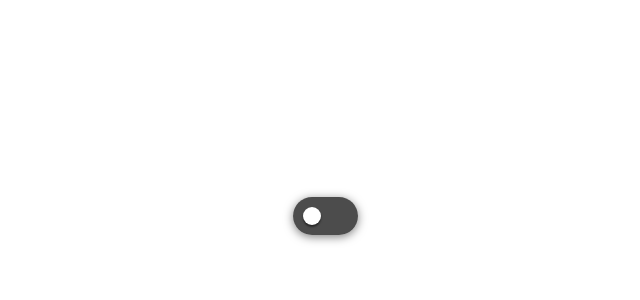
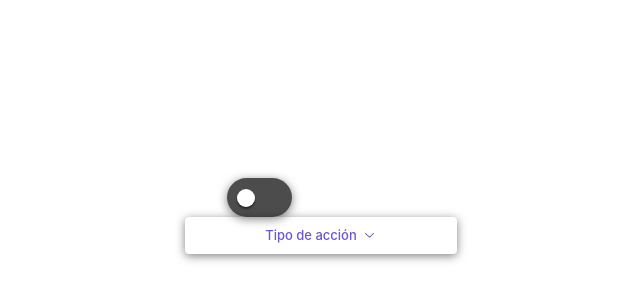
Before and after one commit to camdd/practica-liftun, a React (Vite) app: page / in a window 1280 px wide. Shown: the part 184-484 px from the top of the page, without its empty margins (319-959 px from the left). Built offline with nearby package versions, Linux system fonts and the light colour scheme.

Commit message:
creado el actionSelector

```diff
--- a/package.json
+++ b/package.json
@@ -11,6 +11,8 @@
   },
   "dependencies": {
     "@radix-ui/colors": "^3.0.0",
+    "@radix-ui/react-icons": "^1.3.0",
+    "@radix-ui/react-select": "^2.0.0",
     "@radix-ui/react-switch": "^1.0.3",
     "@radix-ui/themes": "^2.0.2",
     "react": "^18.2.0",
--- a/src/App.jsx
+++ b/src/App.jsx
@@ -1,4 +1,5 @@
 import OptionSwitch from './components/OptionSwitch'
+import ActionSelector from './components/ActionSelector'
 import './App.css'
 
 function App() {
@@ -6,7 +7,9 @@ function App() {
 
   return (
     <>
-  <OptionSwitch/>
+    <OptionSwitch/>
+    <ActionSelector/>
+
     </>
   )
 }
--- a/src/components/ActionSelector/ActionSelector.css
+++ b/src/components/ActionSelector/ActionSelector.css
@@ -0,0 +1,102 @@
+@import '@radix-ui/colors/black-alpha.css';
+@import '@radix-ui/colors/mauve.css';
+@import '@radix-ui/colors/violet.css';
+
+/* reset */
+button {
+  all: unset;
+}
+
+.SelectTrigger {
+  width: 250px;
+  display: inline-flex;
+  align-items: center;
+  justify-content: center;
+  border-radius: 4px;
+  padding: 0 10px;
+  font-size: 13px;
+  line-height: 1;
+  height: 35px;
+  gap: 5px;
+  background-color: white;
+  color: var(--violet-11);
+  box-shadow: 0 2px 10px var(--black-a7);
+}
+.SelectTrigger:hover {
+  background-color: var(--mauve-3);
+}
+.SelectTrigger:focus {
+  box-shadow: 0 0 0 2px black;
+}
+.SelectTrigger[data-placeholder] {
+  color: var(--violet-9);
+}
+
+.SelectIcon {
+  color: Var(--violet-11);
+}
+
+.SelectContent {
+  overflow: hidden;
+  background-color: white;
+  border-radius: 6px;
+  box-shadow: 0px 10px 38px -10px rgba(22, 23, 24, 0.35), 0px 10px 20px -15px rgba(22, 23, 24, 0.2);
+}
+
+.SelectViewport {
+  padding: 5px;
+}
+
+.SelectItem {
+  font-size: 13px;
+  line-height: 1;
+  color: var(--violet-11);
+  border-radius: 3px;
+  display: flex;
+  align-items: center;
+  height: 25px;
+  padding: 0 35px 0 25px;
+  position: relative;
+  user-select: none;
+}
+.SelectItem[data-disabled] {
+  color: var(--mauve-8);
+  pointer-events: none;
+}
+.SelectItem[data-highlighted] {
+  outline: none;
+  background-color: var(--violet-9);
+  color: var(--violet-1);
+}
+
+.SelectLabel {
+  padding: 0 25px;
+  font-size: 12px;
+  line-height: 25px;
+  color: var(--mauve-11);
+}
+
+.SelectSeparator {
+  height: 1px;
+  background-color: var(--violet-6);
+  margin: 5px;
+}
+
+.SelectItemIndicator {
+  position: absolute;
+  left: 0;
+  width: 25px;
+  display: inline-flex;
+  align-items: center;
+  justify-content: center;
+}
+
+.SelectScrollButton {
+  display: flex;
+  align-items: center;
+  justify-content: center;
+  height: 25px;
+  background-color: white;
+  color: var(--violet-11);
+  cursor: default;
+}
--- a/src/components/ActionSelector/ActionSelector.jsx
+++ b/src/components/ActionSelector/ActionSelector.jsx
@@ -1,8 +1,101 @@
+/* eslint-disable no-unused-vars */
+/* eslint-disable react/prop-types */
+/* eslint-disable react/display-name */
+import React, {useState} from "react";
+import * as Select from "@radix-ui/react-select";
+import classnames from "classnames";
+import {
+  CheckIcon,
+  ChevronDownIcon,
+  ChevronUpIcon,
+} from "@radix-ui/react-icons";
+import "./ActionSelector.css";
+
 const ActionSelector = () => {
-    return(
-       <>
-       </>
-    )
-   }
+    const [isOpen, setIsOpen] = useState(false);
+  const [selectedValue, setSelectedValue] = useState(null);
 
-   export default ActionSelector
+  const handleOpenChange = (open) => {
+    setIsOpen(open);
+  };
+
+  const handleValueChange = (value) => {
+    setSelectedValue(value);
+    setIsOpen(false); // Cierra el menú al seleccionar un ítem
+  };
+
+
+  return (
+    <Select.Root open={isOpen} onOpenChange={handleOpenChange}>
+      <Select.Trigger className="SelectTrigger" aria-label="Action-type">
+        <Select.Value placeholder="Tipo de acción" />
+        <Select.Icon className="SelectIcon">
+        {isOpen ? <ChevronUpIcon /> : <ChevronDownIcon />}
+        </Select.Icon>
+      </Select.Trigger>
+      <Select.Portal>
+        <Select.Content className="SelectContent">
+          <Select.ScrollUpButton className="SelectScrollButton">
+            <ChevronUpIcon />
+          </Select.ScrollUpButton>
+          <Select.Viewport className="SelectViewport">
+          <Select.Group>
+              <Select.Label className="SelectLabel"></Select.Label>
+              <SelectItem
+                value="ambiental"
+                onSelect={() => handleValueChange("Accion Ambiental")}
+              >
+                Ambiental (Better World 🌍)
+              </SelectItem>
+            </Select.Group>
+
+            <Select.Separator className="SelectSeparator" />
+
+            <Select.Group>
+              <Select.Label className="SelectLabel"></Select.Label>
+              <SelectItem value="social"
+              onSelect={() => handleValueChange("Accion Social")}>Social (Better Place 🤝)</SelectItem>
+            </Select.Group>
+
+            <Select.Separator className="SelectSeparator" />
+
+            <Select.Group>
+              <Select.Label className="SelectLabel"></Select.Label>
+              <SelectItem value="gobernabilidad" onSelect={() => handleValueChange("Accion Gobernabilidad")} > Gobernabilidad (Better Company 🏛 )</SelectItem>
+            </Select.Group>
+
+            <Select.Separator className="SelectSeparator" />
+
+            <Select.Group>
+              <Select.Label className="SelectLabel"></Select.Label>
+              <SelectItem value="economica" onSelect={() => handleValueChange("Accion Economica")}> Económica (Better Profit 💰)</SelectItem>
+            </Select.Group>
+
+          </Select.Viewport>
+          <Select.ScrollDownButton className="SelectScrollButton">
+            <ChevronDownIcon />
+          </Select.ScrollDownButton>
+        </Select.Content>
+      </Select.Portal>
+    </Select.Root>
+  );
+};
+
+const SelectItem = React.forwardRef(
+  ({ children, className, ...props }, forwardedRef) => {
+    return (
+      <Select.Item
+        className={classnames("SelectItem", className)}
+        {...props}
+        ref={forwardedRef}
+      >
+        <Select.ItemText>{children}</Select.ItemText>
+        <Select.ItemIndicator className="SelectItemIndicator">
+          <CheckIcon />
+        </Select.ItemIndicator>
+      </Select.Item>
+    );
+  }
+);
+
+export default ActionSelector;
```
Also changed, not shown: 1 other file (tests, documents, lock files or other folders).
